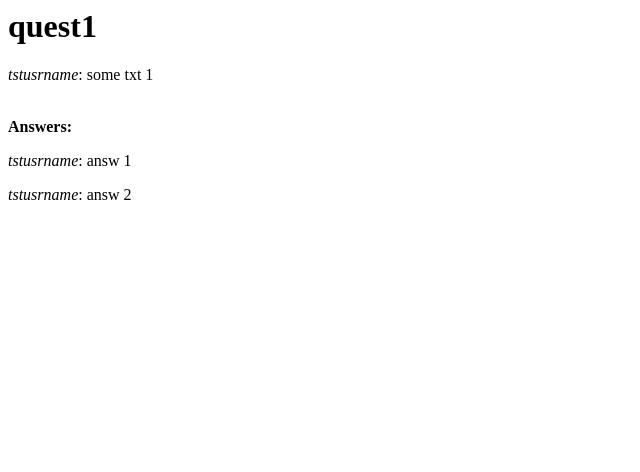
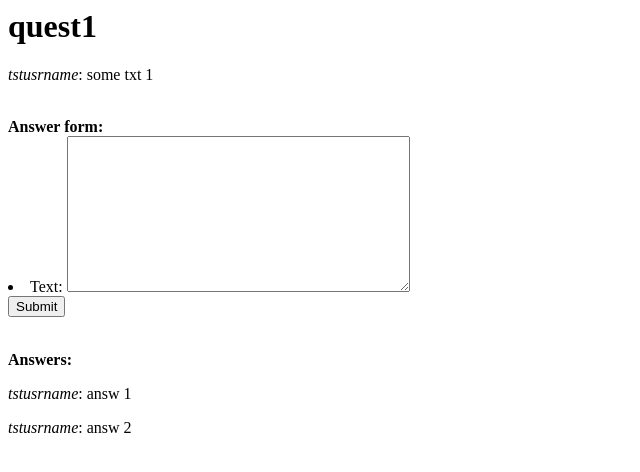
Before and after one commit to gamb1to/stepic, a Django app: page /question/1/ in a window 1280 px wide. Shown: the top 472 px of the page, without its empty margins (0-640 px from the left). Run offline with Django 3.2, Linux system fonts and the light colour scheme; data comes from the database, SQL or seed files in the repository; both versions use the stored data as it was after the commit; parts of the project's set-up code (start-up, migrations or seed data) failed here and were passed over.

Commit message:
added forms

```diff
--- /dev/null
+++ b/ask/qa/forms.py
@@ -0,0 +1,23 @@
+from django.forms import ModelForm
+from django.forms import CharField
+
+from qa.models import Question
+from qa.models import Answer
+
+
+class AskForm(ModelForm):
+    class Meta:
+        model = Question
+        fields = ['title', 'text', 'author']
+
+
+class AnswerForm(ModelForm):
+    class Meta:
+        model = Answer
+        fields = ['text']
+
+    def save(self, question):
+        self.cleaned_data['question'] = question
+        answer = Answer(**self.cleaned_data)
+        answer.save()
+        return answer
--- a/ask/qa/models.py
+++ b/ask/qa/models.py
@@ -15,7 +15,7 @@ class Question(models.Model):
     text = models.TextField(blank=False)
     added_at = models.DateTimeField(auto_now_add=True)
     rating = models.IntegerField(default=0)
-    author = models.ForeignKey(User, on_delete=models.DO_NOTHING)
+    author = models.ForeignKey(User, on_delete=models.DO_NOTHING, default=1)
     likes = models.ManyToManyField(User, related_name='question_like_user')
 
     objects = QuestionManager()
@@ -23,6 +23,6 @@ class Question(models.Model):
 
 class Answer(models.Model):
     text = models.TextField(blank=False)
-    added_at = models.DateTimeField()
+    added_at = models.DateTimeField(auto_now_add=True)
     question = models.ForeignKey(Question, on_delete=models.DO_NOTHING)
-    author = models.ForeignKey(User, on_delete=models.DO_NOTHING)
+    author = models.ForeignKey(User, on_delete=models.DO_NOTHING, default=1)
--- a/ask/qa/templates/question.html
+++ b/ask/qa/templates/question.html
@@ -6,6 +6,13 @@
     <h1>{{ question.title }}</h1>
     <p><i>{{ question.author }}</i>: {{ question.text }}</p>
     <br>
+    <b>Answer form:</b>
+    <form action='{{ form.url }}' method='post'>
+    {{ form.as_ul }}
+    <input type="submit">
+    {% csrf_token %}
+    </form>
+    <br>
     <b>Answers:</b>
     {% for answer in answers %}
         <p><i>{{ answer.author }}</i>: {{ answer.text }}</p>
--- a/ask/qa/urls.py
+++ b/ask/qa/urls.py
@@ -1,9 +1,11 @@
-from django.conf.urls import url
+from django.conf.urls import url, include
+from django.contrib import admin
 
 from qa.views import test
 from qa.views import new_quest_func
 from qa.views import one_quest_func
 from qa.views import pop_quest_func
+from qa.views import ask_func
 
 
 urlpatterns = [
@@ -11,7 +13,7 @@ urlpatterns = [
     url(r'^login/', test),
     url(r'^signup/', test),
     url(r'^question/(?P<id>\d+)/', one_quest_func),
-    url(r'^ask/', test),
+    url(r'^ask/', ask_func, name='ask'),
     url(r'^popular/', pop_quest_func),
     url(r'^new/', test),
     ]
--- a/ask/qa/views.py
+++ b/ask/qa/views.py
@@ -1,10 +1,14 @@
 from django.http import HttpResponse
+from django.http import HttpResponseRedirect
 from django.views.decorators.http import require_GET
 from django.http import Http404
 from django.core.paginator import Paginator
 from django.shortcuts import render
 
 from qa.models import Question
+
+from qa.forms import AskForm
+from qa.forms import AnswerForm
 
 
 def test(request, *args, **kwargs):
@@ -50,7 +54,32 @@ def one_quest_func(request, id):
 
     answers = question.answer_set.all()[:]
 
+    if request.method == "POST":
+        form = AnswerForm(request.POST)
+        if form.is_valid():
+            answer = form.save(question)
+            url = '/question/%d/' % (question.pk,)
+            return HttpResponseRedirect(url)
+    else:
+        form = AnswerForm()
+
+    form.url = '/question/%d/' % (question.pk,)
     return render(request, 'question.html', {
                 'question' : question,
                 'answers' : answers,
+                'form' : form,
                 })
+
+
+def ask_func(request):
+    if request.method == "POST":
+        form = AskForm(request.POST)
+        if form.is_valid():
+            question = form.save()
+            url = '/question/%d/' % (question.pk,)
+            return HttpResponseRedirect(url)
+    else:
+        form = AskForm()
+    return render(request, 'forms/form.html', {
+                'form': form
+                })
```
Also changed, not shown: ask/qa/templates/forms/form.html (added, +14 -0 lines), ask/db.sqlite3, 9 other files.
